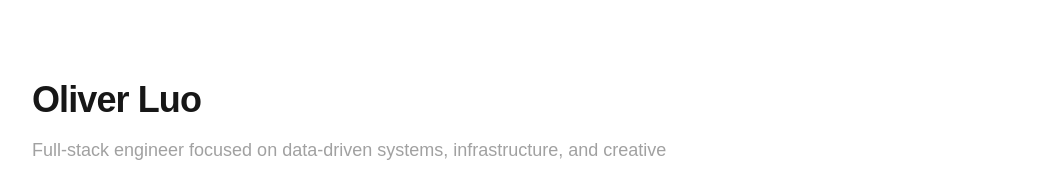
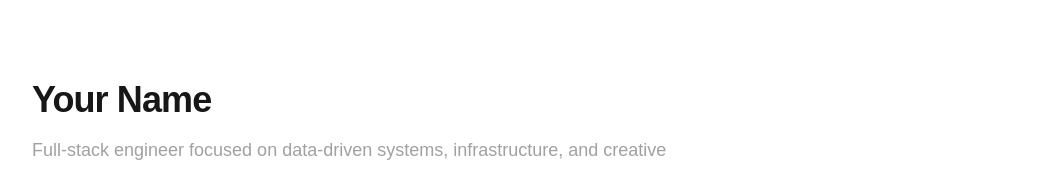
Before and after one commit to NitrogenSulfide/fierylime-portfolio, a Next.js app in the folder frontend/: page / in a window 1280 px wide. Shown: the top 170 px of the page, without its empty margins (120-1159 px from the left). Built offline with nearby package versions, Linux system fonts and the light colour scheme.

Commit message:
feat(layout): centralize site config and replace hardcoded owner name
- Introduce `siteConfig` in a new `site.ts` file for centralizing site configuration.
- Replace hardcoded owner names in `PageLayout` and `HomePage` with `siteConfig.ownerName`.

```diff
--- a/frontend/app/page.tsx
+++ b/frontend/app/page.tsx
@@ -1,10 +1,12 @@
+import { siteConfig } from '@/data/site';
+
 export default function HomePage() {
   return (
       <main className="mx-auto max-w-5xl px-6 py-20">
         {/* Hero */}
         <section className="mb-20">
           <h1 className="text-4xl font-semibold tracking-tight">
-            Oliver Luo
+              {siteConfig.ownerName}
           </h1>
 
           <p className="mt-4 max-w-2xl text-lg text-neutral-400">
--- a/frontend/components/PageLayout.tsx
+++ b/frontend/components/PageLayout.tsx
@@ -2,6 +2,8 @@
 
 import Link from "next/link";
 import { usePathname } from "next/navigation";
+
+import { siteConfig } from '@/data/site';
 
 export default function PageLayout({
                                        children,
@@ -14,7 +16,7 @@ export default function PageLayout({
             <header className="border-b border-neutral-800">
                 <nav className="mx-auto flex max-w-5xl items-center justify-between px-6 py-4">
                     <Link href="/" className="font-medium">
-                        Your Name
+                        {siteConfig.ownerName}
                     </Link>
 
                     <div className="flex gap-6 text-sm text-neutral-400">
--- /dev/null
+++ b/frontend/data/site.ts
@@ -0,0 +1,4 @@
+export const siteConfig = {
+    ownerName: process.env.NEXT_PUBLIC_SITE_OWNER_NAME ?? 'Your Name',
+    siteTitle: 'FieryLime Portfolio',
+};
```
